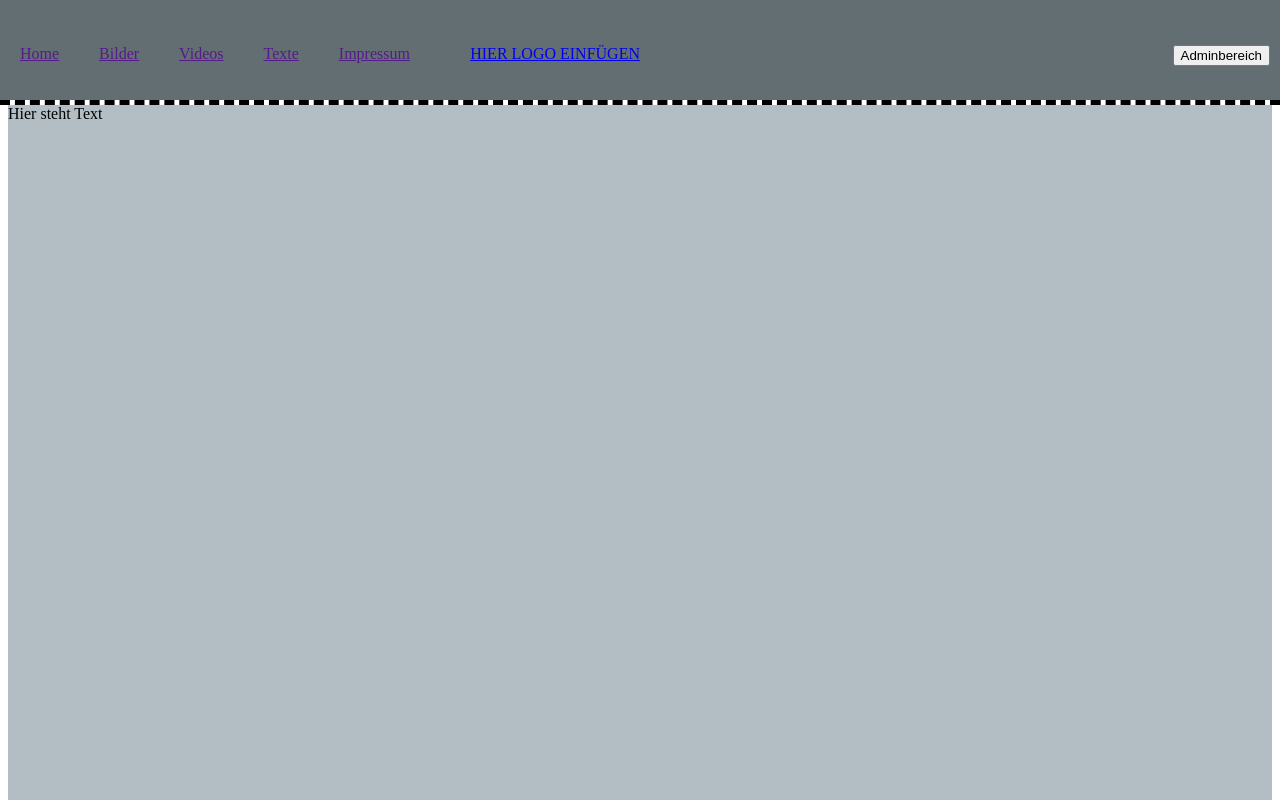
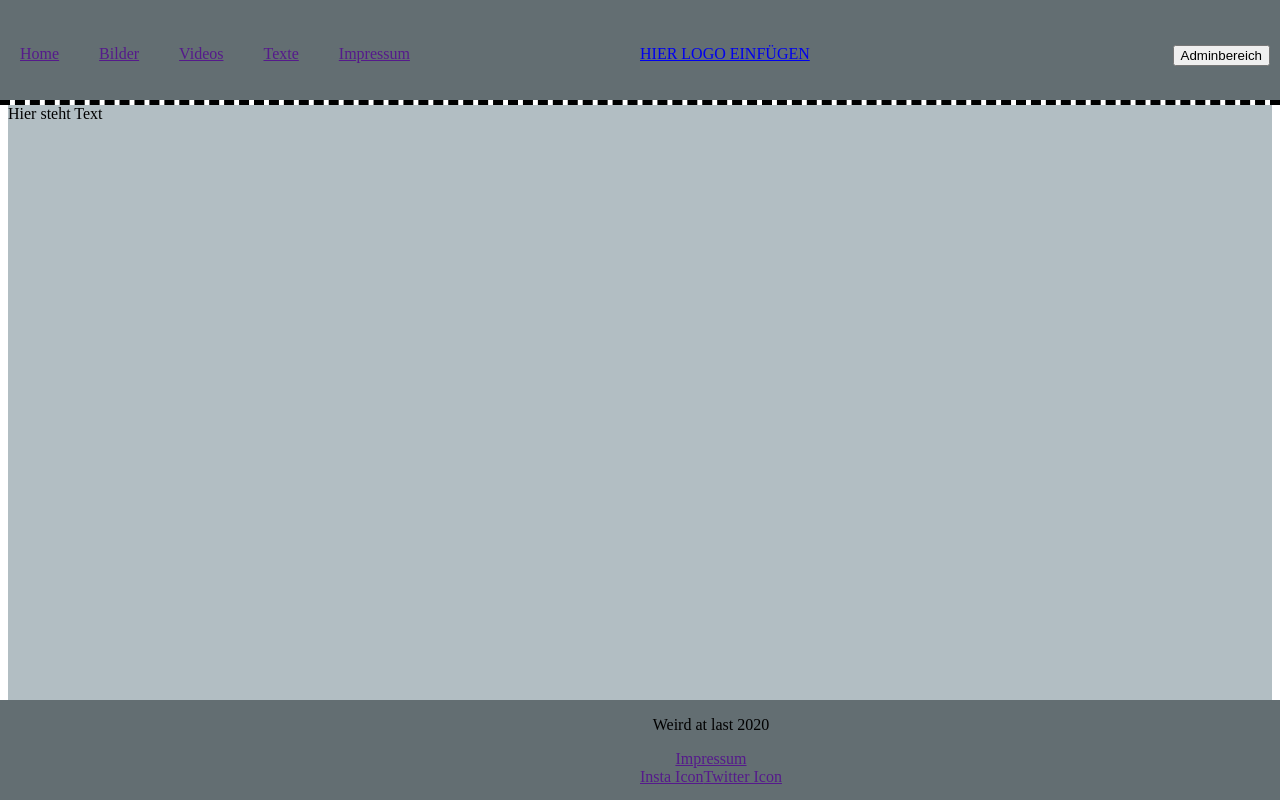
Before and after one commit to OldJenkins/Webseite-Horvart, an Angular app: page / in a window 1280 px wide. Shown: the top 800 px of the page. Built offline with nearby package versions, Linux system fonts and the light colour scheme.

Commit message:
Footer V0.1

```diff
--- a/src/app/app.component.css
+++ b/src/app/app.component.css
@@ -1,45 +1,40 @@
 .nav{
-
     display:flex;
     justify-content: space-between;
-
     position: fixed;
     width: 100%;
     height: 100px;
     top: 0px;
     left: 0px;
     right: 0px;
+    background-color: #636e72;
+    z-index: 1;
+    text-align: center;
+}
 
-    background-color: #636e72;
-
-    z-index: 1;
-}
 .nav1{
     position: fixed;
     top: 45px;
-
-
+    text-align: center;
  }
 .nav2{
-
-
   margin: 20px;
-
-
+  text-align: center;
 }
 
 .navlogo{
-    position: fixed;
+    position: absolute;
     top: 45px;
-right: 50%;
+    left: 50%;
+    text-align: center;
+}
 
-}
 .navadmin{
     position: fixed;
     top: 45px;
     right: 10px;
+    text-align: center;
 }
-
 
 .dashedline{
     color: black;
@@ -59,7 +54,24 @@ right: 50%;
     height: 1000px;
     width: 100%;
     position: relative;
+    top: 89px;
+    z-index: 0;
+}
 
-    top: 89px;
+.foot{
+    background-color: #636e72;
+    position: absolute;
+    bottom: 0px;
+    width: 100%;
+    left: 0px;
 
+    padding-bottom: 100px;
+    z-index: 3;
 }
+
+.foot1{
+    position: absolute;
+    left: 50%;
+
+    text-align: center;
+}
--- a/src/app/app.component.html
+++ b/src/app/app.component.html
@@ -22,3 +22,13 @@
 <div class="bg">
 <p>Hier steht Text</p>
 </div>
+
+<div class="foot">
+    <div class="foot1">
+        <p>Weird at last 2020</p>
+        <a href="">Impressum</a>
+        <br>
+        <a href="">Insta Icon</a>
+        <a href="">Twitter Icon</a>
+    </div>
+</div>
```
